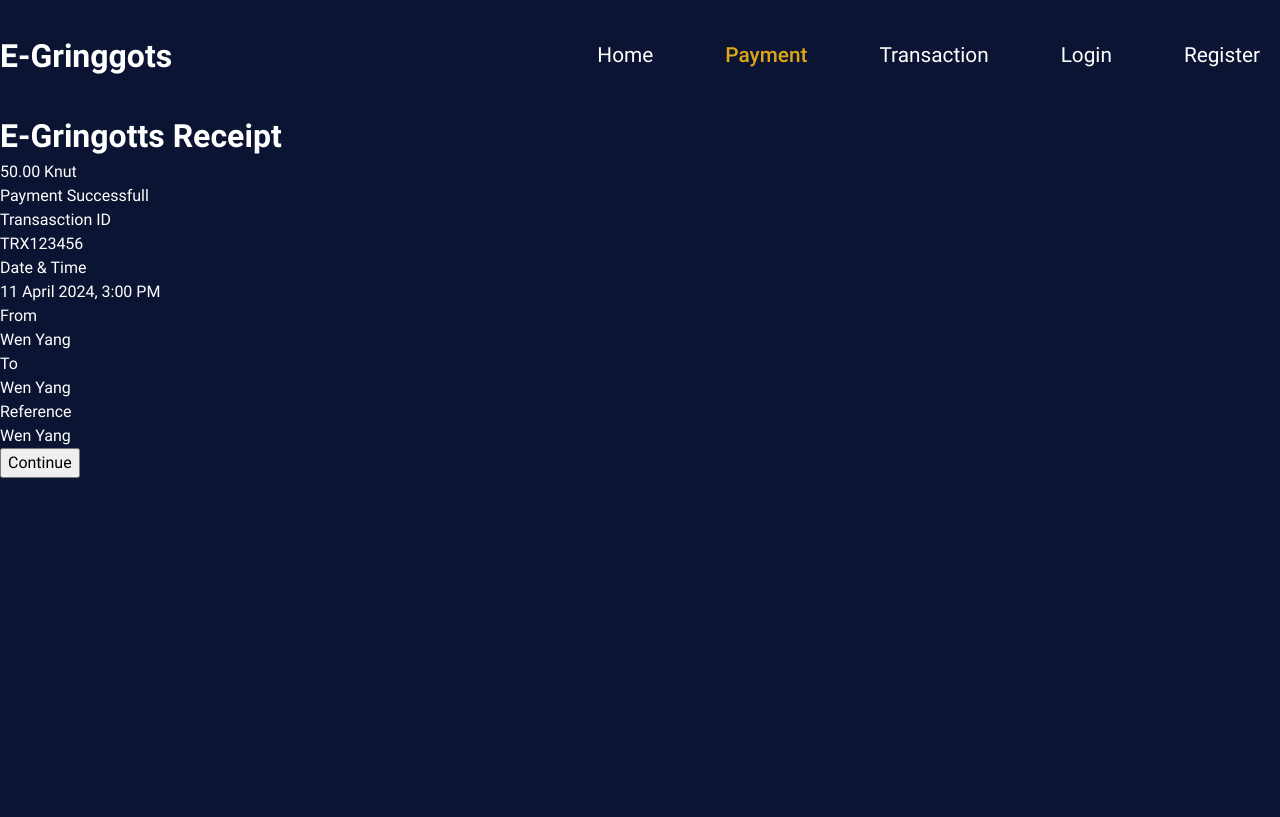
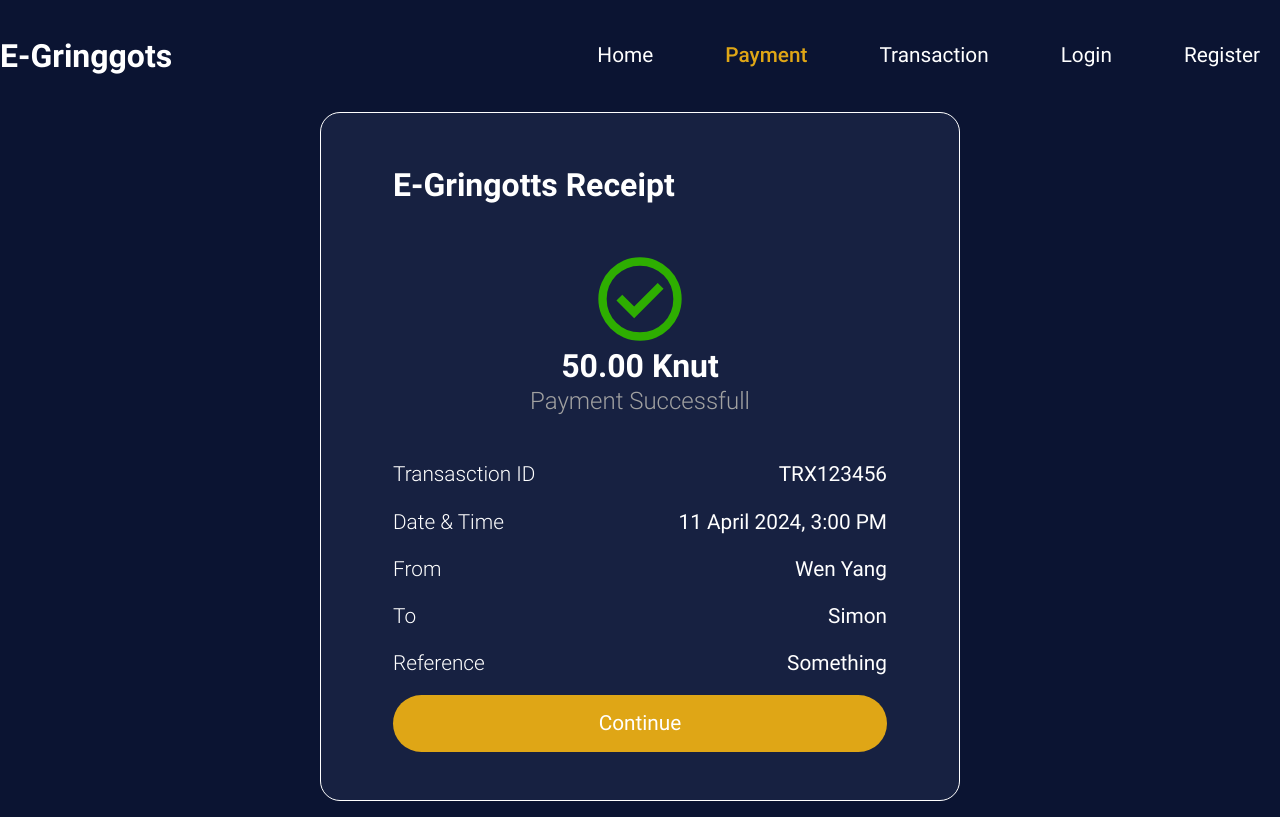
Before and after one commit to BuzzOffer/E-Gringotts-Frontend, a React (Vite) app: page /payment/confirmation/receipt in a window 1280 px wide. Built offline with nearby package versions, Linux system fonts and the light colour scheme.

Commit message:
added PaymentReceipt component

```diff
--- a/src/pages/Payment/PaymentReceipt.jsx
+++ b/src/pages/Payment/PaymentReceipt.jsx
@@ -15,13 +15,24 @@ const transactionDetails = [
     },
     {
         label: "To",
-        value: "Wen Yang"
+        value: "Simon"
     },
     {
         label: "Reference",
-        value: "Wen Yang"
+        value: "Something"
     },
 ];
+
+const TickIcon = ({ color }) => (
+    <svg
+        className={styles.tickIcon}
+        fill={color}
+        xmlns="http://www.w3.org/2000/svg"
+        viewBox="0 -960 960 960"
+    >
+        <path d="m424-296 282-282-56-56-226 226-114-114-56 56 170 170Zm56 216q-83 0-156-31.5T197-197q-54-54-85.5-127T80-480q0-83 31.5-156T197-763q54-54 127-85.5T480-880q83 0 156 31.5T763-763q54 54 85.5 127T880-480q0 83-31.5 156T763-197q-54 54-127 85.5T480-80Zm0-80q134 0 227-93t93-227q0-134-93-227t-227-93q-134 0-227 93t-93 227q0 134 93 227t227 93Zm0-320Z"/>
+    </svg>
+)
 
 export default function PaymentReceipt(){
     return(
@@ -29,17 +40,18 @@ export default function PaymentReceipt(){
             <div className={styles.receiptContainer}>
                 <h1>E-Gringotts Receipt</h1>
                 <div className={styles.statusContainer}>
-                    <p>50.00 Knut</p>
-                    <p>Payment Successfull</p>
+                    <TickIcon color={"#2EAE01"}/>
+                    <p className={styles.amount}>50.00 Knut</p>
+                    <p className={styles.status}>Payment Successfull</p>
                 </div>
 
                 {transactionDetails.map((item) => (
-                    <div className={styles.detailsContainer}>
-                        <p>{item.label}</p>
-                        <p>{item.value}</p>
+                    <div className={styles.detailsContainer} key={item.label}>
+                        <p className={styles.label}>{item.label}</p>
+                        <p className={styles.value}>{item.value}</p>
                     </div>
                 ))}
-                <button type="button">Continue</button>
+                <button className={styles.continueBtn} type="button">Continue</button>
             </div>
         </>
     )
--- a/src/pages/Payment/PaymentReceipt.module.css
+++ b/src/pages/Payment/PaymentReceipt.module.css
@@ -0,0 +1,50 @@
+.receiptContainer{
+    background-color: var(--background-clr-lighter);
+    margin: 1rem 20rem;
+    padding: 3rem 4.5rem;
+    border: 1px solid white;
+    border-radius: 20px;
+    font-size: 1.3rem;
+}
+
+.statusContainer{
+    margin: 2.5rem 0;
+    text-align: center;
+    font-size: 2rem;
+    line-height: 2.2rem;
+}
+
+.amount{
+    font-weight: bold;
+}
+
+.status{
+    font-weight: 300;
+    color: var(--gray-placeholder-clr);
+    font-size: 1.5rem;
+}
+
+.tickIcon{
+    width: 100px;
+    height: 100px;
+    margin: auto;
+}
+
+.detailsContainer{
+    display: flex;
+    justify-content: space-between;
+}
+
+.label{
+    font-weight: 300;
+    margin-bottom: 1rem;
+}
+
+.continueBtn{
+    border: 0;
+    border-radius: 30px;
+    padding: 0.8rem 0;
+    width: 100%;
+    color: white;
+    background-color: var(--primary-clr);
+}
```
